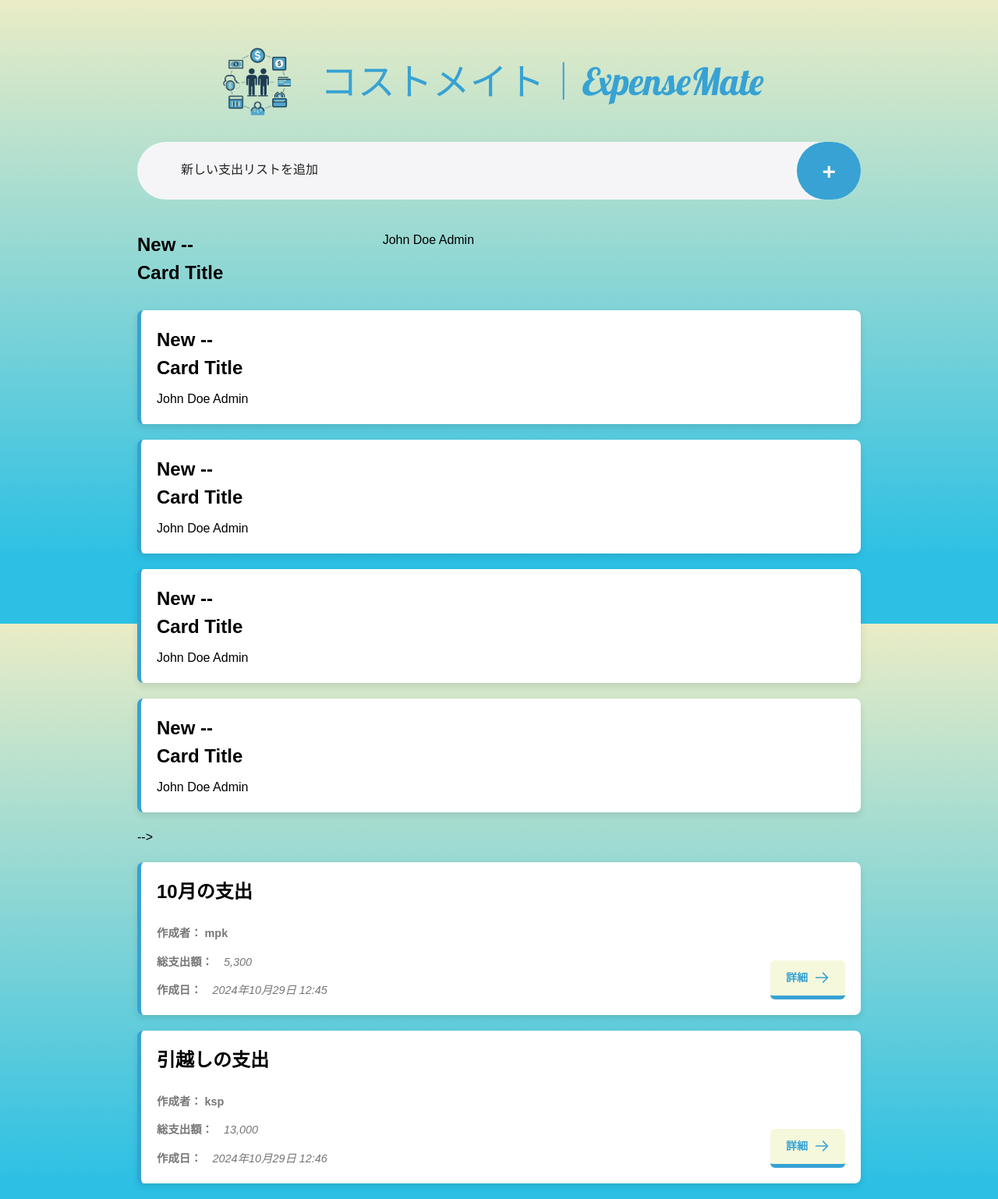
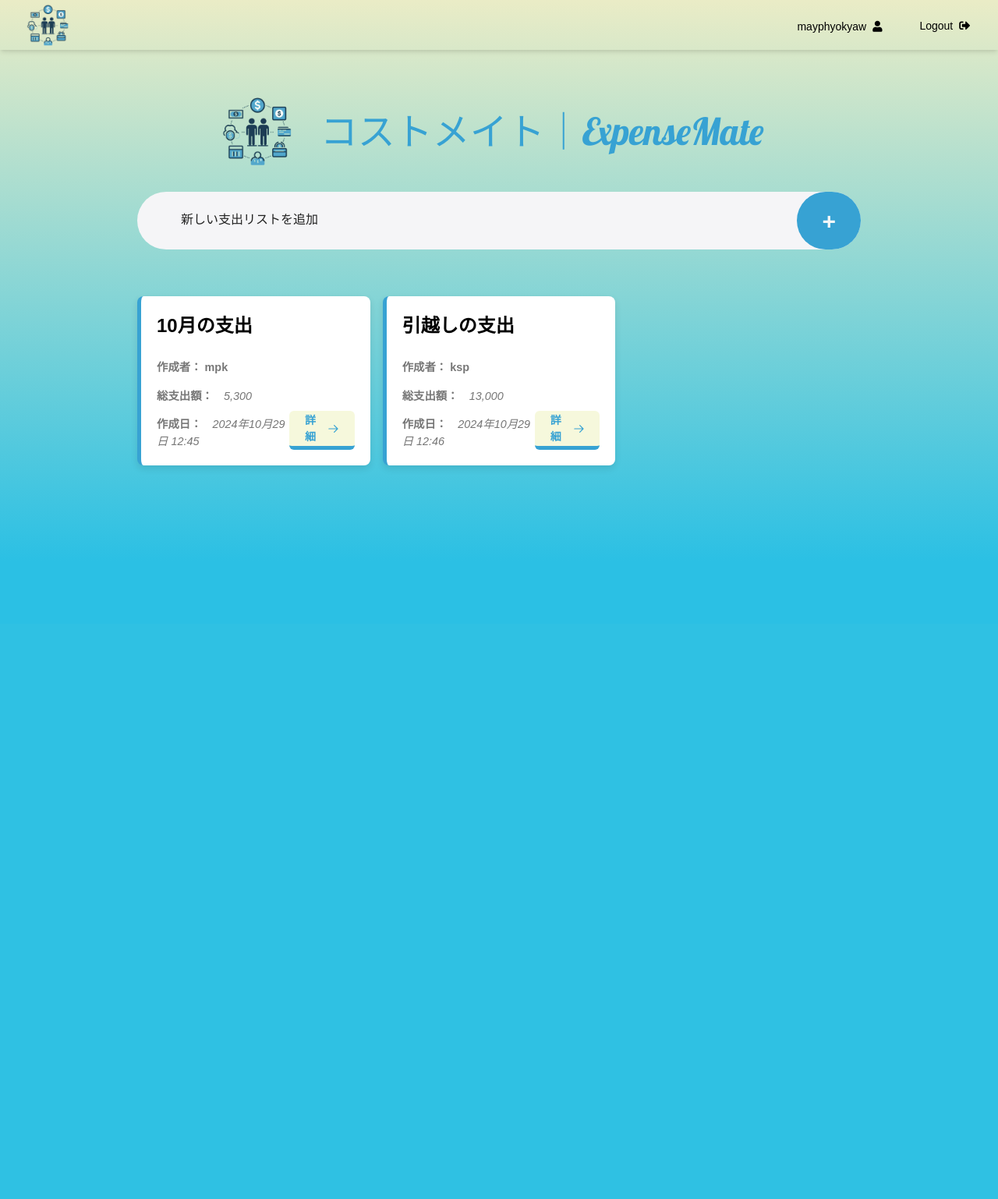
Before and after one commit to MayPhyoKyaw/expense-mate, a Django app: page / in a window 1280 px wide. Shown: the whole page at 78% size. After the commit the page ends 659 px from the top, so only its background shows below. Run offline with Django 5.2, Linux system fonts and the light colour scheme; a user stored in the database is signed in; data comes from the database, SQL or seed files in the repository; both versions use the stored data as it was after the commit; some libraries are stand-ins or nearby versions.

Commit message:
add logout

```diff
--- a/config/settings.py
+++ b/config/settings.py
@@ -121,8 +121,11 @@ SITE_ID =1
 # LOGIN_REDIRECT_URL = reverse_lazy("expenses_mate:expense_group_list")
 LOGIN_REDIRECT_URL = 'expenses_mate:expense_group_list'
 # LOGIN_REDIRECT_URL = 'expenses_mate:expenses_list'
+LOGOUT_REDIRECT_URL = 'account_login'
 ACCOUNT_LOGOUT_REDIRECT_URL = 'account_login'
 # LOGIN_URL = 'account_login'
+ACCOUNT_LOGOUT_ON_GET = True  # This ensures that logout works with GET requests
+ACCOUNT_AUTHENTICATED_LOGIN_REDIRECTS = True
 
 # Default primary key field type
 # https://docs.djangoproject.com/en/5.1/ref/settings/#default-auto-field
--- a/templates/expenses_mate/expense_group_list.html
+++ b/templates/expenses_mate/expense_group_list.html
@@ -12,55 +12,7 @@
   </div>
 
   <div class="grid grid-cols-1 sm:grid-cols-2 md:grid-cols-3 lg:grid-cols-3 gap-4">
-      <div class="card-title">
-        <!- <span class="badge">New</span> --
-        <h2 class="title">Card Title</h2>
-      </div>
-      <div class="user-info">
-        <span class="user-name">John Doe</span>
-        <span class="user-role">Admin</span>
-      </div>
-    </div>
-    <div class="card">
-      <div class="card-title">
-        <!- <span class="badge">New</span> --
-        <h2 class="title">Card Title</h2>
-      </div>
-      <div class="user-info">
-        <span class="user-name">John Doe</span>
-        <span class="user-role">Admin</span>
-      </div>
-    </div>
-    <div class="card">
-      <div class="card-title">
-        <!- <span class="badge">New</span> --
-        <h2 class="title">Card Title</h2>
-      </div>
-      <div class="user-info">
-        <span class="user-name">John Doe</span>
-        <span class="user-role">Admin</span>
-      </div>
-    </div>
-    <div class="card">
-      <div class="card-title">
-        <!- <span class="badge">New</span> --
-        <h2 class="title">Card Title</h2>
-      </div>
-      <div class="user-info">
-        <span class="user-name">John Doe</span>
-        <span class="user-role">Admin</span>
-      </div>
-    </div>
-    <div class="card">
-      <div class="card-title">
-        <!- <span class="badge">New</span> --
-        <h2 class="title">Card Title</h2>
-      </div>
-      <div class="user-info">
-        <span class="user-name">John Doe</span>
-        <span class="user-role">Admin</span>
-      </div>
-    </div> -->
+
     {% for expense_card in expenses_group %}
     <div class="card">
       <div class="card-title">
--- a/templates/expenses_mate/layout/base.html
+++ b/templates/expenses_mate/layout/base.html
@@ -17,6 +17,28 @@
 </head>
 
 <body>
+  <nav class="shadow-md sticky top-0 z-50">
+    <div class="max-w-7xl mx-auto px-4 sm:px-6 lg:px-8">
+      <div class="flex justify-between h-16">
+        <div class="flex items-center">
+          <img src="{% static 'images/expenses_mate_icon.png' %}" alt="Logo" width="60px">
+        </div>
+        <div class="flex items-center">
+          <div class="hidden sm:ml-6 sm:flex sm:space-x-8">
+            <a href="#" class="text-black-500 inline-flex items-center px-1 pt-1 text-sm font-medium hover:text-gray-700">
+              {{ user.username }} <i class="fa fa-user ml-2 mr-5"></i>
+            </a>
+          </div>
+          <div class="flex-shrink-0">
+            <a href="{% url 'account_logout' %}"
+              class="text-black-500 inline-flex items-center px-1 pt-1 ml-5 text-sm font-medium hover:text-gray-700">
+              Logout <i class="fas fa-sign-out-alt ml-2"></i>
+            </a>
+          </div>
+        </div>
+      </div>
+    </div>
+  </nav>
 
   <div class="header-block">
     <img src="{% static 'images/expenses_mate_icon.png' %}" width="100px" style="margin-right: 10px;" />
@@ -28,7 +50,7 @@
   <section class="vh-100 ">
     <div class="flex justify-center">
       {% block contents%}
-        <!-- ここに個別のテンプレートの内容が組み込まれる-->
+      <!-- ここに個別のテンプレートの内容が組み込まれる-->
       {% endblock %}
     </div>
 
```
Also changed, not shown: db.sqlite3.
